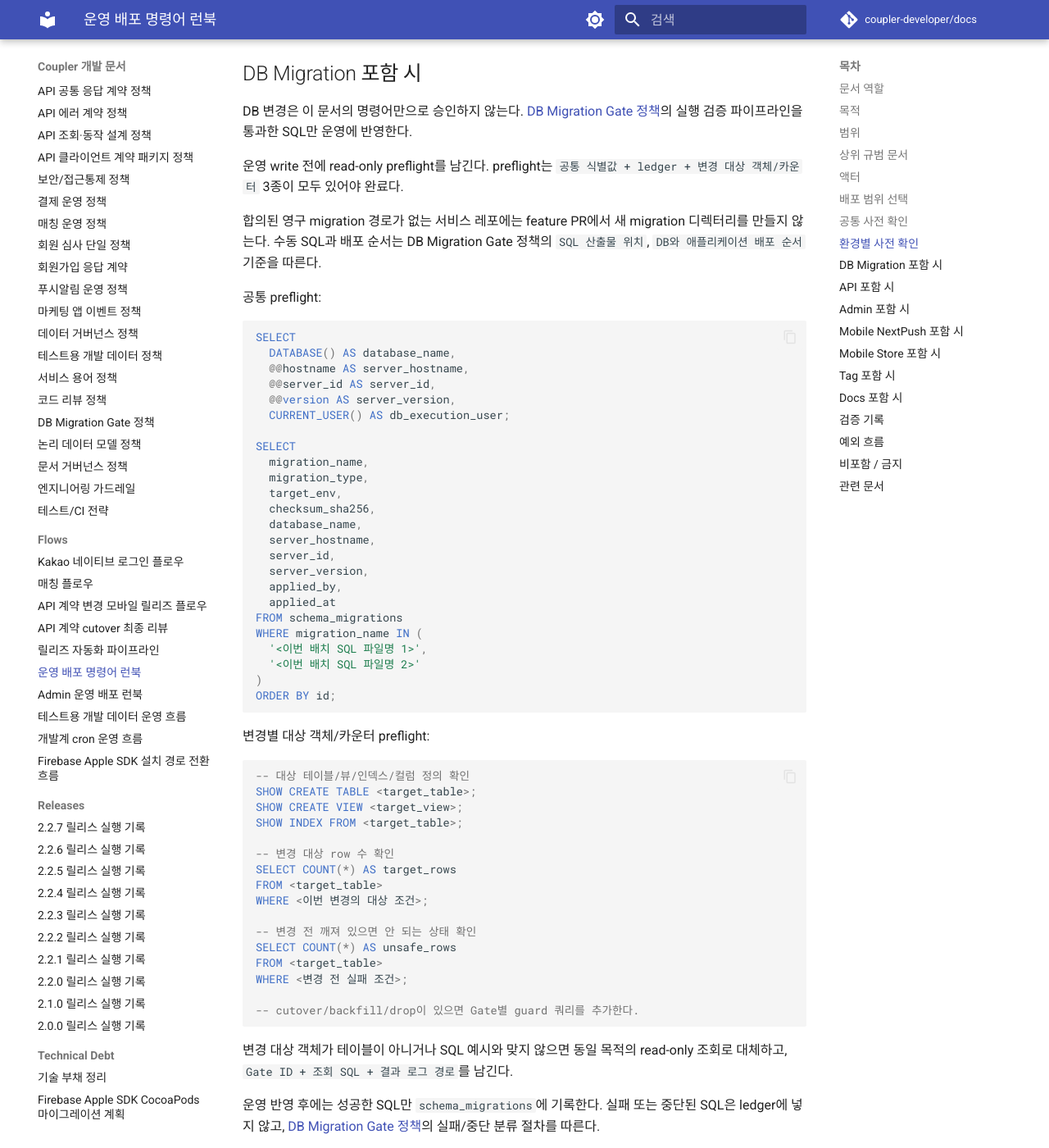
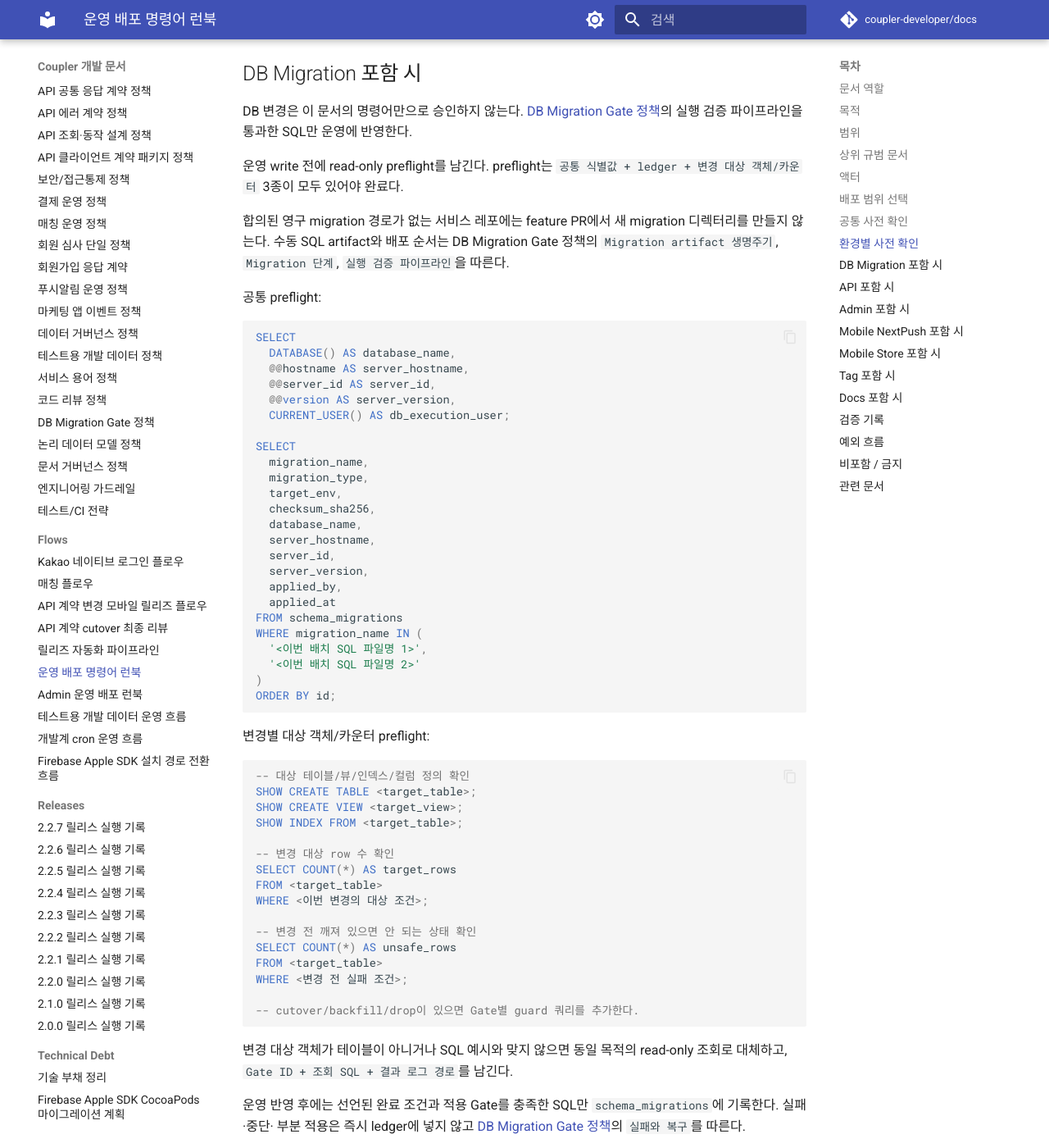
Before and after one commit to coupler-developer/docs, an MkDocs documentation site: the page built from content/flows/cross-project/production-deploy-command-runbook.md, in a window 1280 px wide and 1400 px high, scrolled down 3817 px. Shown: the whole window at 82% size. Built offline with MkDocs 1.6.1 and Material for MkDocs 9.7.7, drawn with Linux system fonts in a browser that asks for light colours; comment, search, counter and statistics services are not loaded; some of the changed text lies outside the part shown.

Commit message:
docs: DB migration 운영 런북 동기화
Reason:
- 정책 구조 변경 뒤 기존 heading과 성공 SQL 중심 표현을 유지하면 운영자가 잘못된 절차를 따라갈 수 있었다.

Changes:
- 런북의 migration 생명주기와 배포 순서 참조를 새 정책 heading으로 갱신했다.
- ledger 기록과 실패 복구를 선언된 완료 조건 기준으로 맞췄다.

How:
- 운영 명령은 런북에 유지하고 판정 책임은 DB Migration Gate 정책으로 위임했다.

Tests:
- yarn validate:docs 통과

````diff
--- a/content/flows/cross-project/production-deploy-command-runbook.md
+++ b/content/flows/cross-project/production-deploy-command-runbook.md
@@ -130,7 +130,9 @@ DB 변경은 이 문서의 명령어만으로 승인하지 않는다. [DB Migrat
 
 운영 write 전에 read-only preflight를 남긴다. preflight는 `공통 식별값 + ledger + 변경 대상 객체/카운터` 3종이 모두 있어야 완료다.
 
-합의된 영구 migration 경로가 없는 서비스 레포에는 feature PR에서 새 migration 디렉터리를 만들지 않는다. 수동 SQL과 배포 순서는 DB Migration Gate 정책의 `SQL 산출물 위치`, `DB와 애플리케이션 배포 순서` 기준을 따른다.
+합의된 영구 migration 경로가 없는 서비스 레포에는 feature PR에서 새 migration 디렉터리를 만들지 않는다.
+수동 SQL artifact와 배포 순서는 DB Migration Gate 정책의 `Migration artifact 생명주기`, `Migration 단계`,
+`실행 검증 파이프라인`을 따른다.
 
 공통 preflight:
 
@@ -184,7 +186,9 @@ WHERE <변경 전 실패 조건>;
 
 변경 대상 객체가 테이블이 아니거나 SQL 예시와 맞지 않으면 동일 목적의 read-only 조회로 대체하고, `Gate ID + 조회 SQL + 결과 로그 경로`를 남긴다.
 
-운영 반영 후에는 성공한 SQL만 `schema_migrations`에 기록한다. 실패 또는 중단된 SQL은 ledger에 넣지 않고, [DB Migration Gate 정책](../../policy/db-migration-gate-policy.md)의 실패/중단 분류 절차를 따른다.
+운영 반영 후에는 선언된 완료 조건과 적용 Gate를 충족한 SQL만 `schema_migrations`에 기록한다. 실패·중단·
+부분 적용은 즉시 ledger에 넣지 않고 [DB Migration Gate 정책](../../policy/db-migration-gate-policy.md)의
+`실패와 복구`를 따른다.
 
 최종 확인에 최소 아래를 남긴다.
 
@@ -491,7 +495,8 @@ curl -I https://cms.ritzy.fourhundred.co.kr
   직전 검증 기준점으로 함께 rollback한다. nullable expand DB 스키마는 과거 행 보존과 rollback 호환을 위해
   유지하지만, 현재 배포에 누락 필드 수용이나 구형 목록 endpoint를 새로 추가하지 않는다.
 - Admin 외부 응답이 실패하면 `sudo nginx -t`, 내부 `curl -I http://127.0.0.1:8000`, 백업 산출물 존재 여부를 먼저 확인한다.
-- DB 반영이 실패하거나 중단되면 같은 SQL을 즉시 재실행하지 않는다. 실제 DB 상태와 ledger를 확인한 뒤 [DB Migration Gate 정책](../../policy/db-migration-gate-policy.md)의 실패/중단 분류를 따른다.
+- DB 반영이 실패하거나 중단되면 같은 SQL을 즉시 재실행하지 않는다. 실제 DB 상태와 ledger를 확인한 뒤
+  [DB Migration Gate 정책](../../policy/db-migration-gate-policy.md)의 `실패와 복구`를 따른다.
 - NextPush 배포를 되돌려야 하면 최신 이전 릴리즈 또는 지정 label로 rollback한다.
 
 ```bash
````
